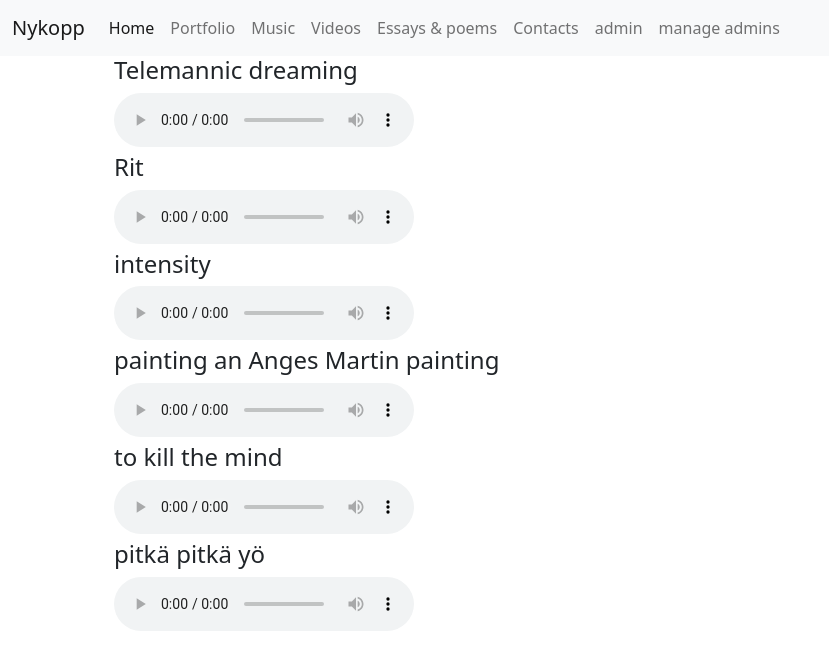
After one commit to datamonnit/nykopp2.0, a PHP site: page /admin/manageMusic.php in a window 1280 px wide. The commit adds this page. Shown: the top 670 px of the page, without its empty margins (0-829 px from the left). Run offline with PHP 8.4, Linux system fonts and the light colour scheme.

Commit message:
tein musiikkisivua

```diff
--- /dev/null
+++ b/admin/manageMusic.php
@@ -0,0 +1,37 @@
+<?php
+include_once '../layout/top.inc.php';
+include_once '../layout/nav.inc.php';
+?>
+<div class="container">
+    <div class="row">
+        <div class="col">
+            <ul class="musicUl" id="userMusic">
+                <h4>Telemannic dreaming</h4>
+                <audio controls src="music/10 Telemannic_dreaming.mp3" type="audio/mpeg">
+                </audio>
+                <h4>Rit</h4>
+                <audio controls src="music/4 Rit.mp3" type="audio/mpeg">
+                </audio>
+                <h4>intensity</h4>
+               <audio controls src="music/1 intensity.mp3" type="audio/mpeg">
+                </audio>
+                <h4>painting an Anges Martin painting</h4>
+                <audio controls src="music/painting an Agnes Martin.mp3" type="audio/mpeg">
+                </audio>
+                <h4>to kill the mind</h4>
+                <audio controls src="music/Track 03.mp3" type="audio/mpeg">
+                </audio>
+                <h4>pitkä pitkä yö</h4>
+                <audio controls src= "music/Track 06.mp3" type="audio/mpeg">
+                </audio>
+            </ul>
+        </div>
+    </div>
+</div>
+
+
+
+
+
+
+<?php include_once '../layout/bottom.inc.php'; ?>
--- a/layout/nav.inc.php
+++ b/layout/nav.inc.php
@@ -16,7 +16,7 @@
           <a class="nav-link" href="logout.php">Portfolio</a>
         </li>
         <li class="nav-item">
-          <a class="nav-link" href="login.php">Music</a>
+          <a class="nav-link" href="music.php">Music</a>
         </li>
 
         <li class="nav-item">
```
Also changed, not shown: backend/editMusic.php (added, +18 -0 lines), js/music.js (added, +54 -0 lines), music.php (+13 -17 lines), 6 other files.
